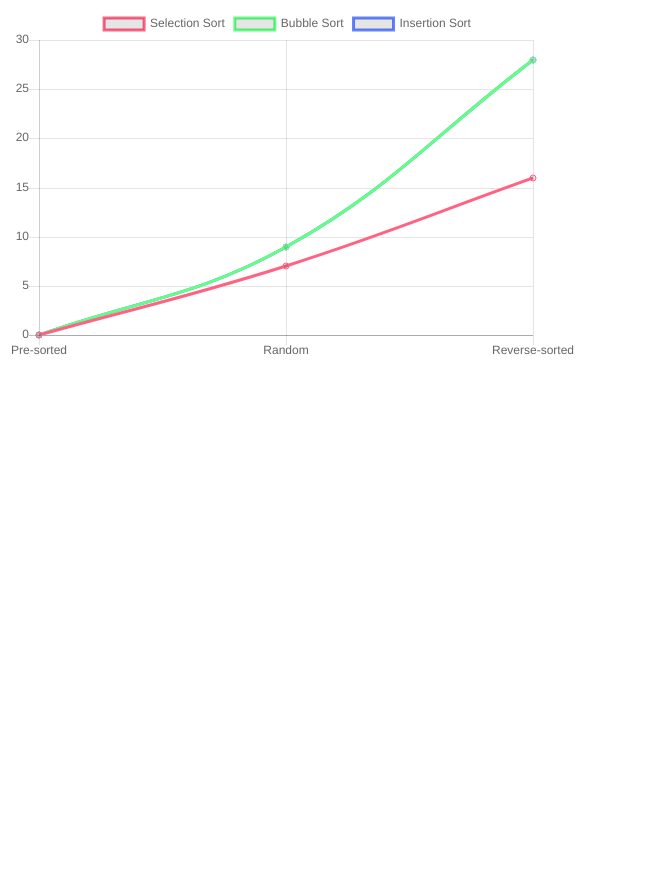
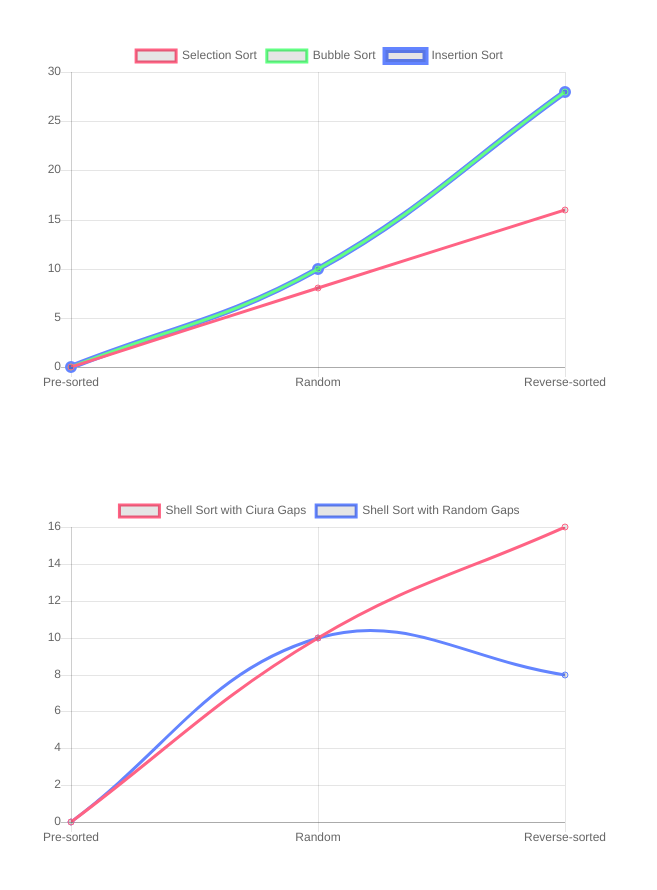
Before and after one commit to lancegab/sorting-algorithms, a plain HTML site: page index.html in a window 1280 px wide. Shown: the whole page, without its empty margins (0-657 px from the left). Before the commit the page ends 800 px from the top, so only its background shows below. Drawn offline with Linux system fonts and the light colour scheme.

Commit message:
Add initial code for item b

```diff
--- a/index.html
+++ b/index.html
@@ -1,11 +1,21 @@
 <html>
 <body>
-<div style="width: 45%; height: 50%;">
-    <canvas id="myChart" width="80px" height="50px"></canvas>
+<div style="width: 45%; height: 50%; float:left; margin: 2.5%">
+    <canvas id="ItemA" width="80px" height="50px"></canvas>
+</div>
+<div style="width: 45%; height: 50%; float:left; margin: 2.5%">
+</div>
+<div style="width: 45%; height: 50%; float:left; margin: 2.5%">
+    <canvas id="ItemB" width="80px" height="50px"></canvas>
+</div>
+<div style="width: 45%; height: 50%; float:left; margin: 2.5%">
+    <canvas id="ItemB2" width="80px" height="50px"></canvas>
 </div>
 
 </body>
 <script src="Chart.js" type="text/javascript"></script>
+<script src="utility.js" type="text/javascript"></script>
 <script src="sorting.js" type="text/javascript"></script>
-<script src="main.js" type="text/javascript"></script>
+<script src="item-a.js" type="text/javascript"></script>
+<script src="item-b.js" type="text/javascript"></script>
 </html>
--- a/main.js
+++ b/item-a.js
@@ -1,8 +1,11 @@
-var viewport = document.getElementById("myChart");
+var viewport = document.getElementById("ItemA");
 var ctx = viewport.getContext("2d");
 
+// var viewport2 = document.getElementById("myChart2");
+// var ctx2 = viewport2.getContext("2d");
+
 list1 = [1, 2, 3, 4, 5, 6, 7, 8]
-list2 = [1, 3, 2, 7, 9, 8, 5, 4]
+list2 = [1, 3, 5, 7, 9, 8, 2, 4]
 list3 = [8, 7, 6, 5, 4, 3, 2, 1]
 
 var selectionSortGraph = {
@@ -36,12 +39,16 @@ var insertionSortGraph = {
             {x: 0, y: insertionSort(list3.slice())},
     ],
     borderColor: ['rgba(99,132,255,1)'],
+    borderWidth: 6
 }
 
-var myChart = new Chart(ctx, {
+var chartData = {
     type: 'line',
     data: {
         labels: ["Pre-sorted", "Random", "Reverse-sorted"],
         datasets: [selectionSortGraph, bubbleSortGraph, insertionSortGraph]
     }
-});
+}
+
+var myChart = new Chart(ctx, chartData);
+// var myChart2 = new Chart(ctx2, chartData);
--- /dev/null
+++ b/item-b.js
@@ -0,0 +1,73 @@
+var viewport = document.getElementById("ItemB");
+var ctx = viewport.getContext("2d");
+
+// var viewport2 = document.getElementById("myChart2");
+// var ctx2 = viewport2.getContext("2d");
+
+list = generateRandomArr(8, 100)
+
+list1 = list.slice().sort(function(a,b){
+            return a - b
+        });
+list2 = shuffle(list.slice());
+list3 = list.slice().sort(function(a,b){
+            return b - a
+        });
+
+var ciuraGaps = [701, 301, 132, 57, 23, 10, 4, 1];
+
+//not yet final
+var randomGaps = generateRandomArr(generateRandomNumber(1, list.length), generateRandomNumber(1,10));
+
+randomGaps.sort(function(a,b){
+    return b - a
+});
+
+console.log(randomGaps);
+
+
+var ciuraShellSortGraph = {
+    label: 'Shell Sort with Ciura Gaps',
+    fill: false,
+    data: [
+            {x: 0, y: shellSort(list1.slice(), ciuraGaps)},
+            {x: 0, y: shellSort(list2.slice(), ciuraGaps)},
+            {x: 0, y: shellSort(list3.slice(), ciuraGaps)},
+    ],
+    borderColor: ['rgba(255,99,132,1)'],
+}
+
+console.log("RANDOM");
+var randomShellSortGraph = {
+    label: 'Shell Sort with Random Gaps',
+    fill: false,
+    data: [
+            {x: 0, y: shellSort(list1.slice(), randomGaps)},
+            {x: 0, y: shellSort(list2.slice(), randomGaps)},
+            {x: 0, y: shellSort(list3.slice(), randomGaps)},
+    ],
+    borderColor: ['rgba(99,132,255,1)']
+}
+
+
+// var insertionSortGraph = {
+//     label: 'Insertion Sort',
+//     fill: false,
+//     data: [
+//             {x: 0, y: insertionSort(list1.slice())},
+//             {x: 0, y: insertionSort(list2.slice())},
+//             {x: 0, y: insertionSort(list3.slice())},
+//     ],
+//     borderColor: ['rgba(99,132,255,1)']
+// }
+
+var chartData = {
+    type: 'line',
+    data: {
+        labels: ["Pre-sorted", "Random", "Reverse-sorted"],
+        datasets: [ciuraShellSortGraph, randomShellSortGraph]
+    }
+}
+
+var myChart = new Chart(ctx, chartData);
+// var myChart2 = new Chart(ctx2, chartData);
--- a/sorting.js
+++ b/sorting.js
@@ -52,3 +52,24 @@ function insertionSort(unsortedList) {
 
     return comparison;
 }
+
+function shellSort(array, gaps) {
+    var countOuter = 0;
+    var countInner = 0;
+    var countSwap = 0;
+
+    for(var g = 0; g < gaps.length; g++) {
+        var gap = gaps[g];
+        for(var i = gap; i < array.length; i++) {
+            countOuter++;
+            var temp = array[i];
+            for(var j = i; j >= gap && array[j - gap] > temp; j -= gap) {
+                countInner++;
+                countSwap++;
+                array[j] = array[j - gap];
+            }
+            array[j] = temp;
+        }
+    }
+  return countInner;
+}
--- /dev/null
+++ b/utility.js
@@ -0,0 +1,38 @@
+function generateRandomNumber(start, end){
+    return Math.floor((Math.random() * end) + start);
+
+}
+
+function generateRandomArr(size, range){
+    var arr = [];
+    for(i = 0; i < size; i++){
+        arr.push(Math.floor((Math.random() * range) + 1));
+    }
+    return arr;
+}
+
+function findLargestNumber(array){
+    array.sort(function(a,b){
+        return b - a
+    })
+    console.log(array[0]);
+    return array[0];
+}
+
+function shuffle(array){
+    var currentIndex = array.length, temporaryValue, randomIndex;
+
+    // While there remain elements to shuffle...
+    while (0 !== currentIndex) {
+        // Pick a remaining element...
+        randomIndex = Math.floor(Math.random() * currentIndex);
+        currentIndex -= 1;
+
+        // And swap it with the current element.
+        temporaryValue = array[currentIndex];
+        array[currentIndex] = array[randomIndex];
+        array[randomIndex] = temporaryValue;
+    }
+
+  return array;
+}
```
